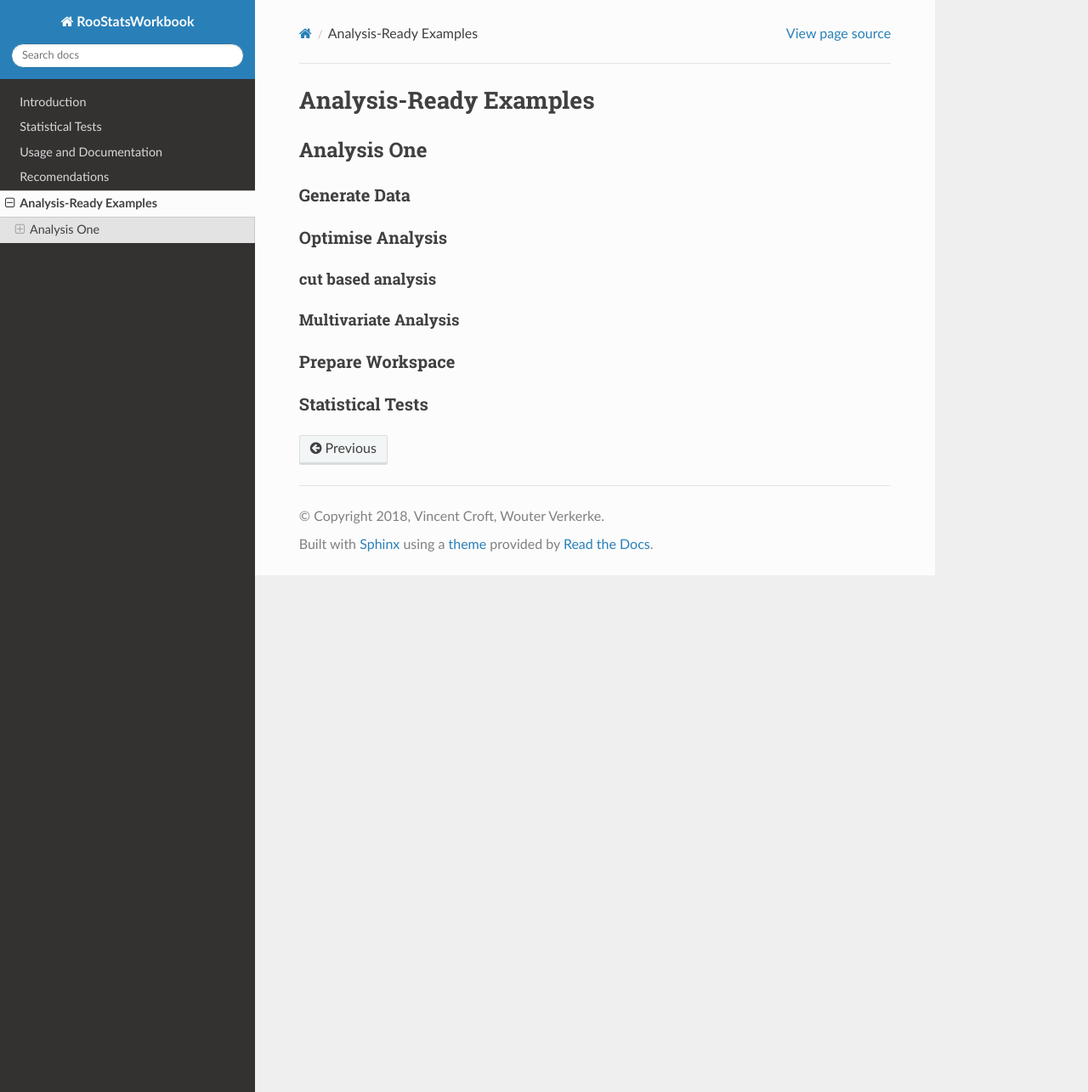
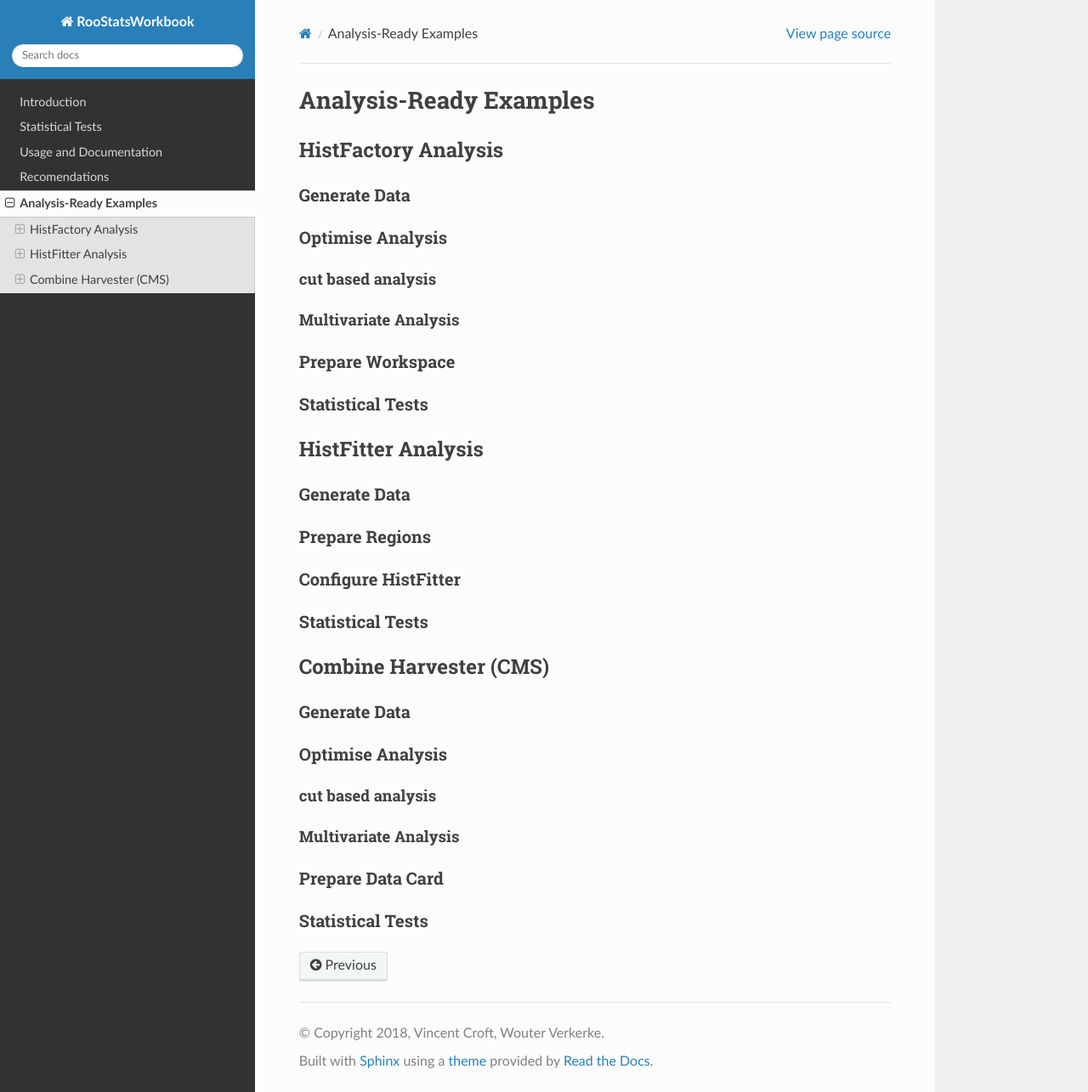
Before and after one commit to roofit-dev/RooStatsWorkbook, a Sphinx documentation site: the page built from docs/source/examples.rst, in a window 1280 px wide and 1285 px high. Shown: the whole window at 85% size. Built offline with Sphinx 7.4.7 and the Read the Docs theme 2.0.0, drawn with Linux system fonts in a browser that asks for light colours.

Commit message:
Splitting examples

```diff
--- a/docs/source/examples.rst
+++ b/docs/source/examples.rst
@@ -2,8 +2,8 @@
 Analysis-Ready Examples
 #######################
 
-Analysis One
-============
+HistFactory Analysis
+====================
 
 Generate Data
 -------------
@@ -22,3 +22,42 @@ Prepare Workspace
 
 Statistical Tests
 -----------------
+
+
+HistFitter Analysis
+===================
+
+
+Generate Data
+-------------
+
+Prepare Regions
+-----------------
+
+Configure HistFitter
+--------------------
+
+Statistical Tests
+-----------------
+
+
+Combine Harvester (CMS)
+=======================
+
+Generate Data
+-------------
+
+Optimise Analysis
+-----------------
+
+cut based analysis
+~~~~~~~~~~~~~~~~~~
+
+Multivariate Analysis
+~~~~~~~~~~~~~~~~~~~~~
+
+Prepare Data Card
+------------------
+
+Statistical Tests
+-----------------
```
